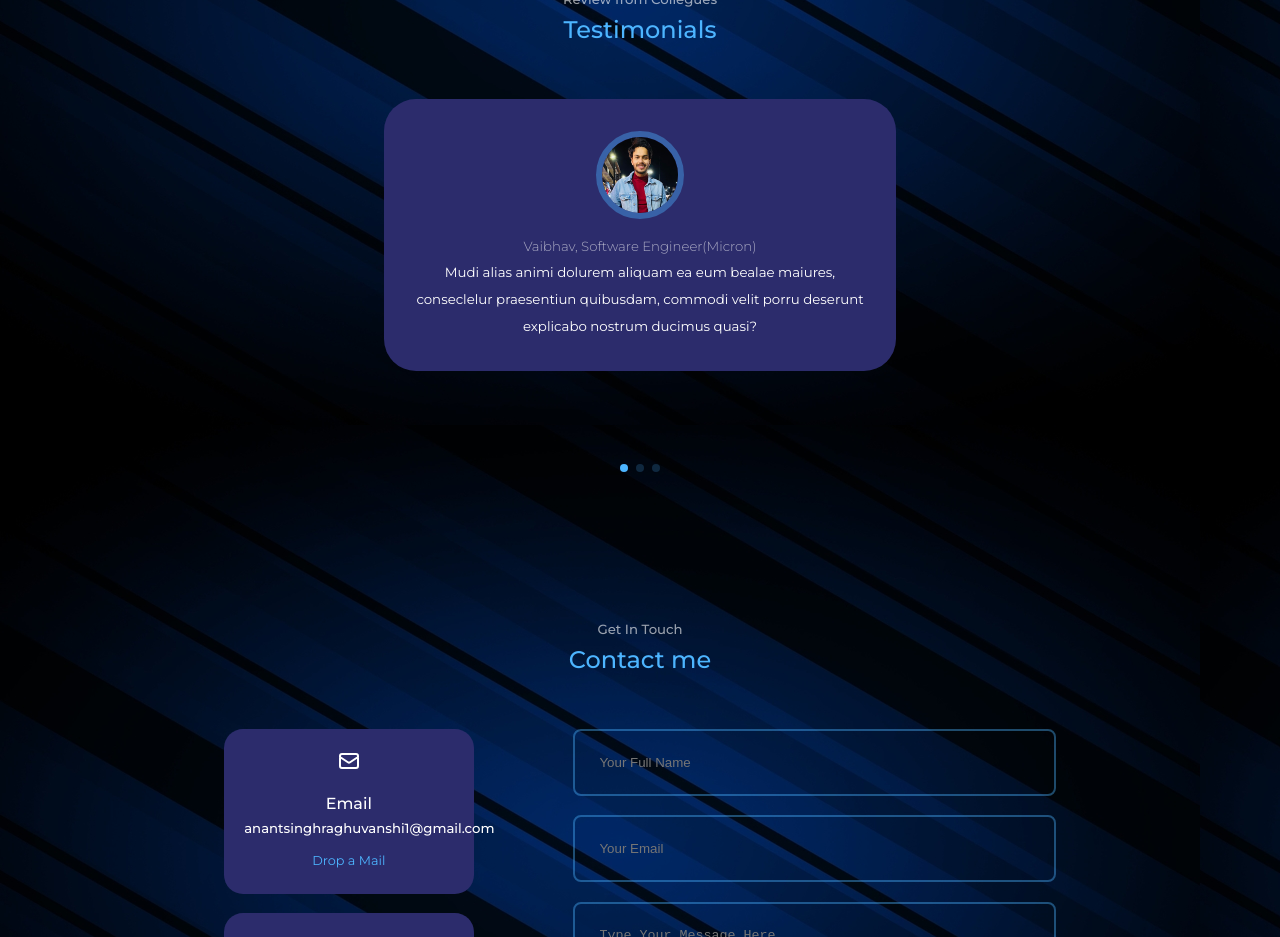
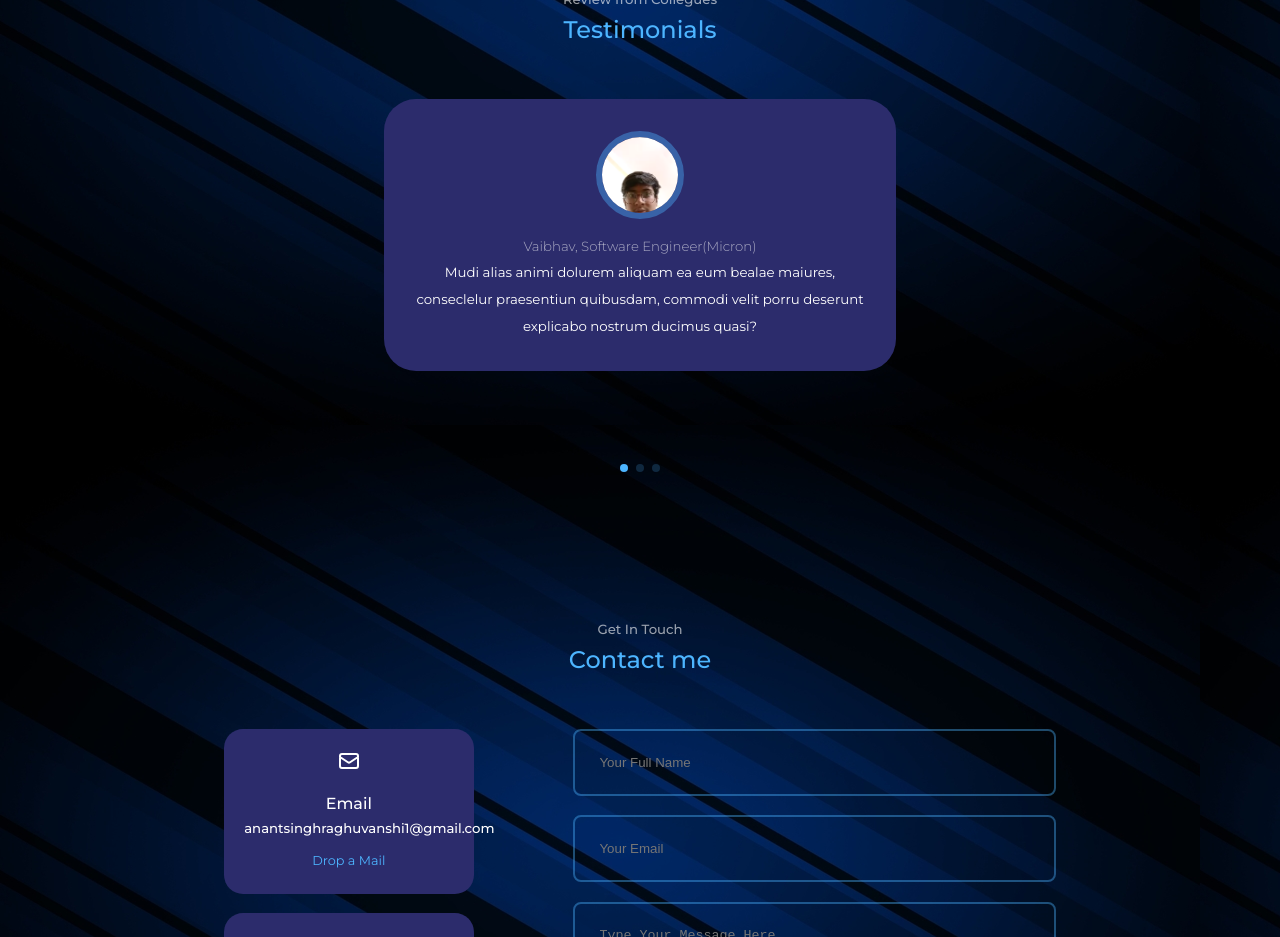
Before and after one commit to anantraghuvanshi/theanantraghuvanshi, a React (Create React App) app in the folder anant-portfolio/: page / in a window 1280 px wide. Shown: the part 3820-4757 px from the top of the page. Built offline with nearby package versions, Linux system fonts and the light colour scheme.

Commit message:
file update

```diff
--- a/anant-portfolio/src/components/testimonials/testimonials.jsx
+++ b/anant-portfolio/src/components/testimonials/testimonials.jsx
@@ -1,5 +1,6 @@
 import React from 'react'
 import './testimonials.css';
+import img1 from '../../assets/vaibhav.PNG';
 import img3 from '../../assets/jaskaran.jpeg';
 
 import {  Navigation, Pagination, Scrollbar, A11y } from 'swiper';
@@ -14,7 +15,7 @@ import 'swiper/css/pagination';
 
 const data= [
 {
-avatar: img3,
+avatar: img1,
 name: "Vaibhav, Software Engineer(Micron)",
 review: 'Mudi alias animi dolurem aliquam ea eum bealae maiures, conseclelur praesentiun quibusdam, commodi velit porru deserunt explicabo nostrum ducimus quasi?'
 },
@@ -52,7 +53,7 @@ const testimonials = () => {
             return (
               <SwiperSlide key={index} className="testimonial">
           <div className="client__avatar">
-            <img src= {img3} />
+            <img src= {avatar} />
           </div>
           <h5 className="client__review">{name}</h5>
             <small className="collegue__review">{review}
```
